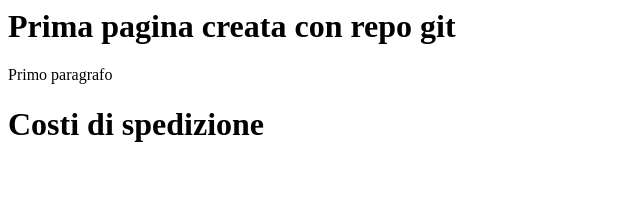
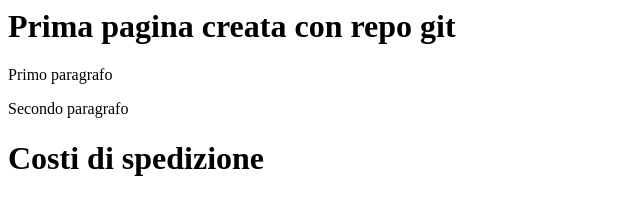
Before and after one commit to botteonriccardo/git-test-iot, a plain HTML site: page index.html in a window 1280 px wide. Shown: the whole page, without its empty margins (0-640 px from the left). Drawn offline with Linux system fonts and the light colour scheme.

Commit message:
Aggiunta secondo paragrafo

```diff
--- a/index.html
+++ b/index.html
@@ -2,6 +2,7 @@
 	<body>
 		<h1>Prima pagina creata con repo git</h1>
 		<p>Primo paragrafo</p>
+		<p>Secondo paragrafo</p>
 		<h1>Costi di spedizione</h1>
 	</body>
 </html>
```
